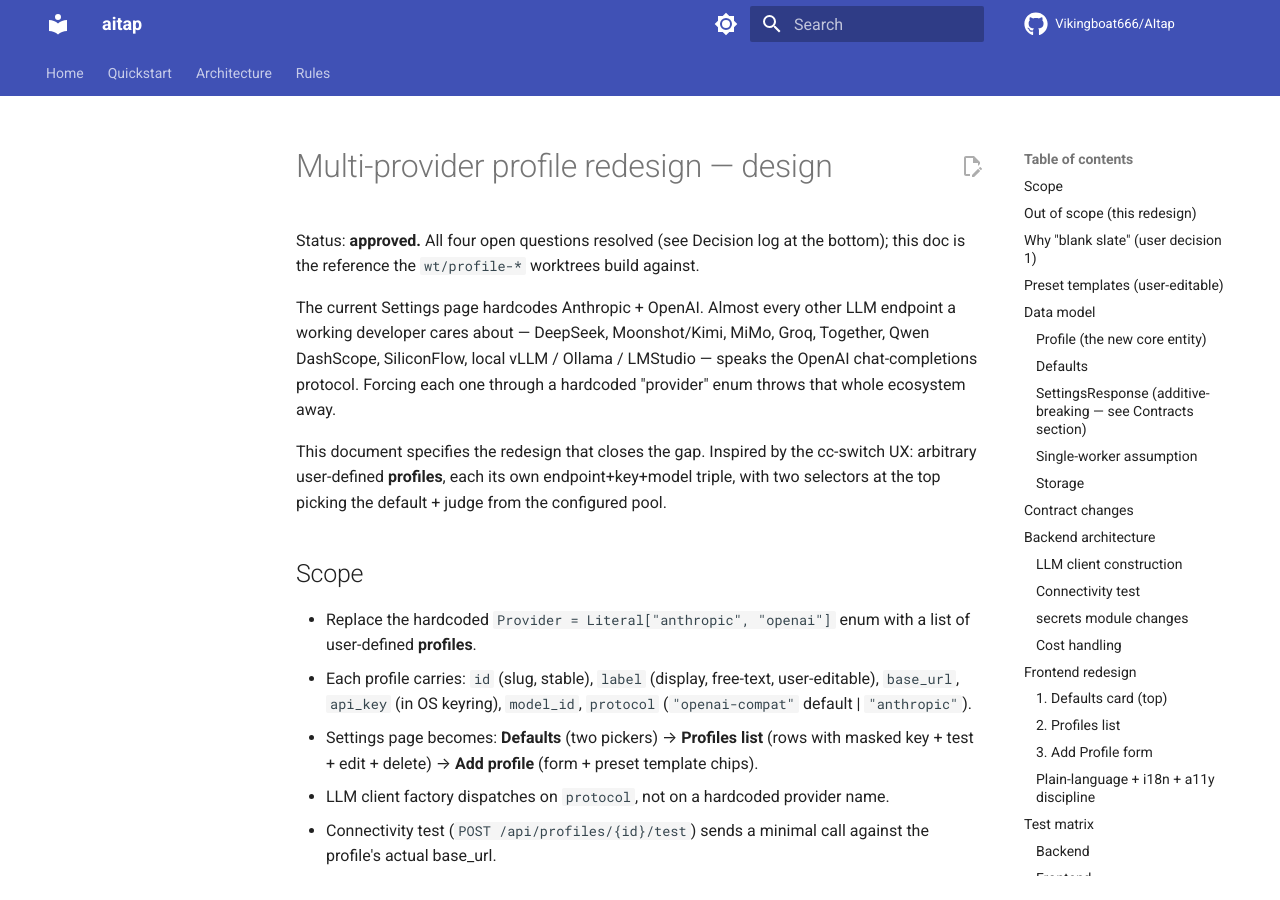
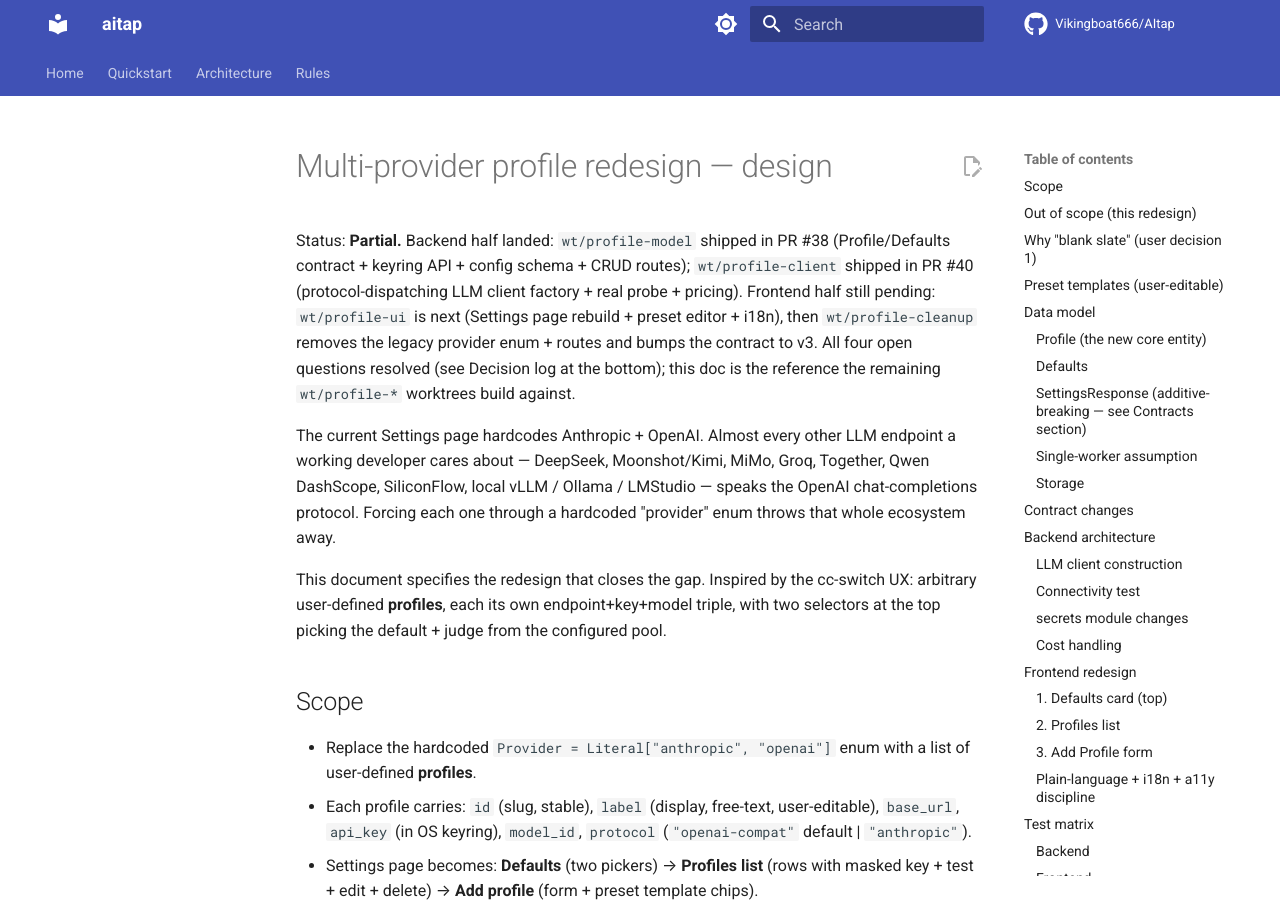
Before and after one commit to Vikingboat666/AItap, an MkDocs documentation site: the page built from docs/profiles-design.md, in a window 1280 px wide and 900 px high. Built offline with MkDocs 1.6.1 and Material for MkDocs 9.7.7, drawn with Linux system fonts in a browser that asks for light colours; comment, search, counter and statistics services are not loaded.

Commit message:
chore: post-PR40 worktree honesty (profile-client merged → profile-ui next) (#41)
WORKTREES.md and docs/profiles-design.md both treated wt/profile-client
as still ⏳ next; PR #40 has shipped (commit a8ba11e). This rolls those
two docs forward in the same way CLAUDE.md's "Documentation currency"
section says they should ride with the worktree merge.

- WORKTREES.md: wt/profile-client → ✅ merged in PR #40 (one-line of what
  shipped); wt/profile-ui → ⏳ next.
- docs/profiles-design.md: Status from "approved" to "Partial." with a
  sentence noting which two of the four worktrees have landed and which
  two remain.
- CHANGELOG.md [Unreleased]: PR #41 line under the doc-currency section.

Doc-only diff. No code, no tests.

Co-authored-by: Claude Opus 4.7 <noreply@anthropic.com>

```diff
--- a/docs/profiles-design.md
+++ b/docs/profiles-design.md
@@ -1,6 +1,6 @@
 # Multi-provider profile redesign — design
 
-Status: **approved.** All four open questions resolved (see Decision log at the bottom); this doc is the reference the `wt/profile-*` worktrees build against.
+Status: **Partial.** Backend half landed: `wt/profile-model` shipped in PR #38 (Profile/Defaults contract + keyring API + config schema + CRUD routes); `wt/profile-client` shipped in PR #40 (protocol-dispatching LLM client factory + real probe + pricing). Frontend half still pending: `wt/profile-ui` is next (Settings page rebuild + preset editor + i18n), then `wt/profile-cleanup` removes the legacy provider enum + routes and bumps the contract to v3. All four open questions resolved (see Decision log at the bottom); this doc is the reference the remaining `wt/profile-*` worktrees build against.
 
 The current Settings page hardcodes Anthropic + OpenAI. Almost every other LLM endpoint a working developer cares about — DeepSeek, Moonshot/Kimi, MiMo, Groq, Together, Qwen DashScope, SiliconFlow, local vLLM / Ollama / LMStudio — speaks the OpenAI chat-completions protocol. Forcing each one through a hardcoded "provider" enum throws that whole ecosystem away.
 
```
Also changed, not shown: CHANGELOG.md (+1 -0 lines), WORKTREES.md (+2 -2 lines).
